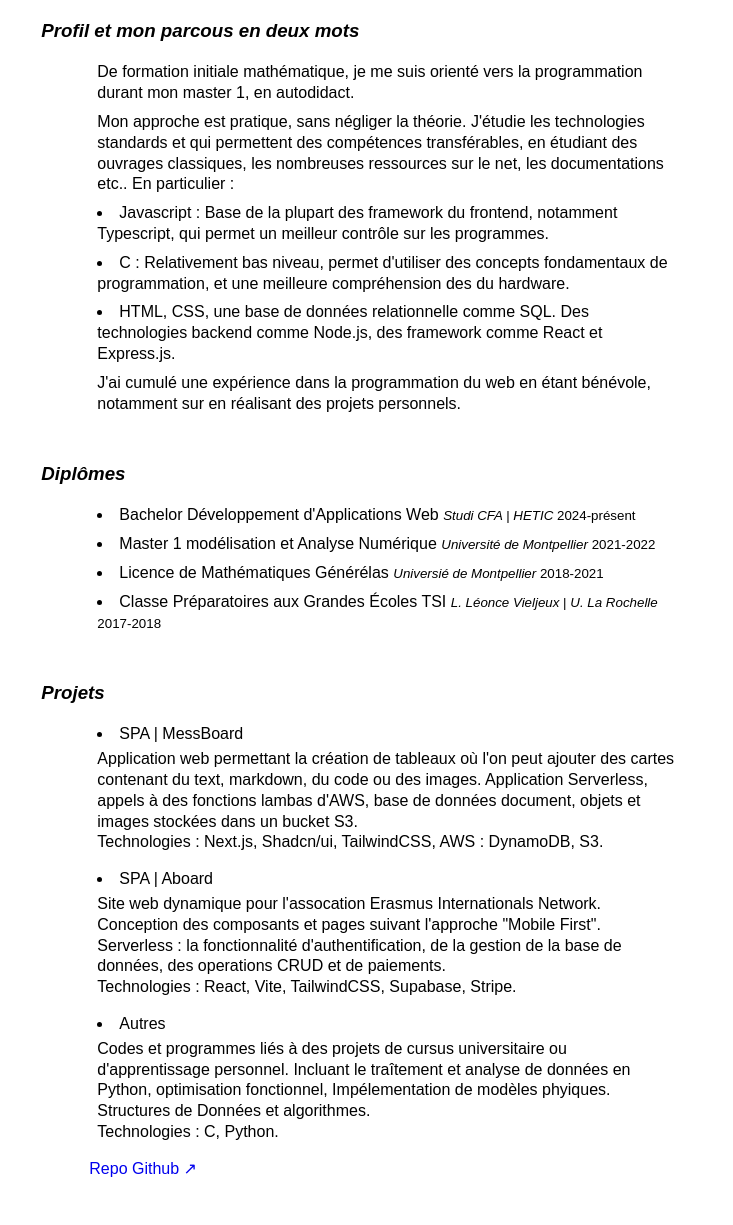
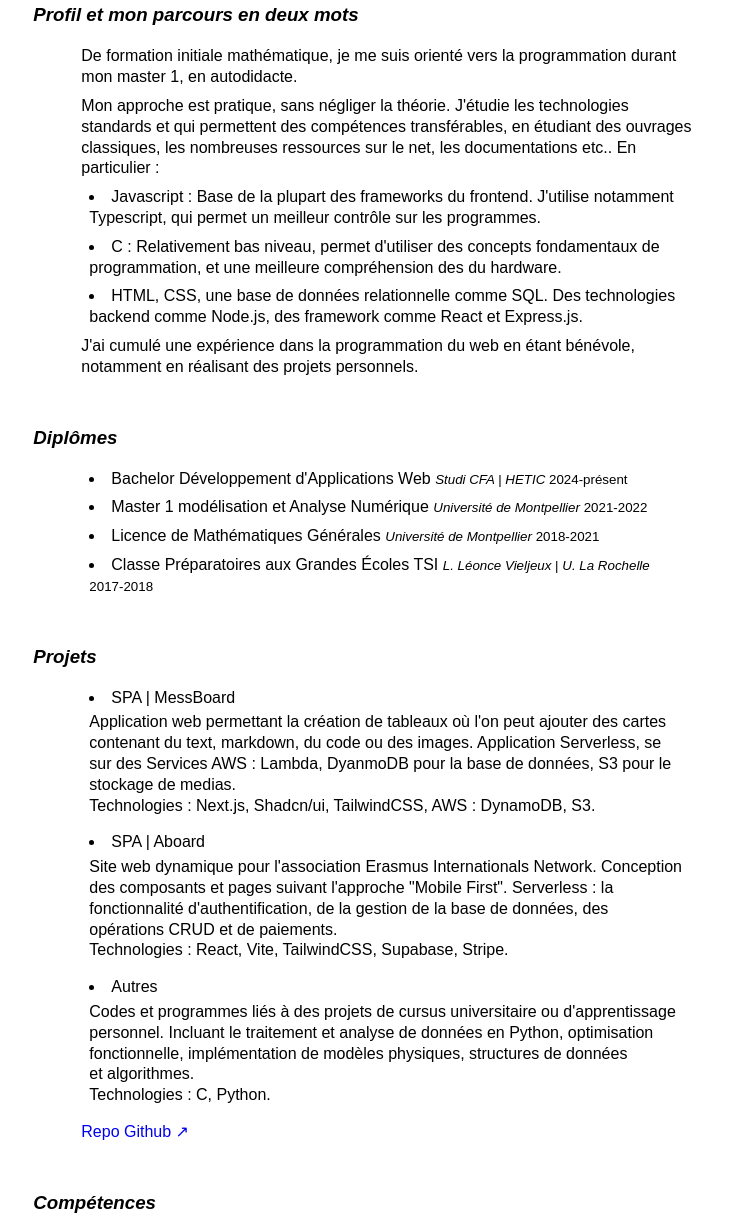
Before and after one commit to ZouicheOmar/ozdocs_vanilla, a plain HTML site: page cv.html in a window 1280 px wide. Shown: the part 181-1406 px from the top of the page, without its empty margins (273-1006 px from the left). Drawn offline with Linux system fonts and the light colour scheme.

Commit message:
spelling corretion

```diff
--- a/cv.html
+++ b/cv.html
@@ -29,23 +29,23 @@
 			</header>
 
 					<div class="section">
-			<h3> Profil et mon parcous en deux mots</h3>
+			<h3> Profil et mon parcours en deux mots</h3>
 				<ul>
 					<p>
-						De formation initiale mathématique, je me suis orienté vers la programmation durant mon master 1, en autodidact.
+						De formation initiale mathématique, je me suis orienté vers la programmation durant mon master 1, en autodidacte.
 					</p>
 					<p>
 					Mon approche est pratique, sans négliger la théorie. J'étudie les technologies standards et qui permettent des compétences transférables, en étudiant des ouvrages classiques, les nombreuses ressources sur le net, les documentations etc.. En particulier :
 					</p>
 					<li>
-						Javascript : Base de la plupart des framework du frontend, notamment Typescript, qui permet un meilleur contrôle sur les programmes.
+						Javascript : Base de la plupart des frameworks du frontend. J'utilise notamment Typescript, qui permet un meilleur contrôle sur les programmes.
 					</li>
 					<li>
 						C : Relativement bas niveau, permet d'utiliser des concepts fondamentaux de programmation, et une meilleure compréhension des du hardware.
 					</li>
 					<li> HTML, CSS, une base de données relationnelle comme SQL. Des technologies backend comme Node.js, des framework comme React et Express.js.</li>
 					<p>
-						J'ai cumulé une expérience dans la programmation du web en étant bénévole, notamment sur en réalisant des projets personnels.
+						J'ai cumulé une expérience dans la programmation du web en étant bénévole, notamment en réalisant des projets personnels.
 					</p>
 				</ul>
 			</div>
@@ -59,7 +59,7 @@
 						<span class="li-title"> Master 1 modélisation et Analyse Numérique </span>
 						<small> <i>Université de Montpellier </i> 2021-2022</small>
 					</li>
-					<li> <span class="li-title"> Licence de Mathématiques Générélas </span> <small> <i>Universié de Montpellier </i> 2018-2021</small>
+					<li> <span class="li-title"> Licence de Mathématiques Générales </span> <small> <i>Université de Montpellier </i> 2018-2021</small>
 					</li>
 					<li> <span class="li-title"> Classe Préparatoires aux Grandes Écoles TSI </span>
 						<small> <i>L. Léonce Vieljeux</i> | <i> U. La Rochelle </i> 2017-2018 </small>
@@ -72,7 +72,7 @@
 				<ul>
 					<li>
 						<span class="li-title">SPA | MessBoard </span>
-						<p class="li-text"> Application web permettant la création de tableaux où l'on peut ajouter des cartes contenant du text, markdown, du code ou des images. Application Serverless, appels à des fonctions lambas d'AWS, base de données document, objets et images stockées dans un bucket S3.
+						<p class="li-text"> Application web permettant la création de tableaux où l'on peut ajouter des cartes contenant du text, markdown, du code ou des images. Application Serverless, se sur des Services AWS : Lambda, DyanmoDB pour la base de données, S3 pour le stockage de medias.
 							<br />
 							Technologies : Next.js, Shadcn/ui, TailwindCSS, AWS : DynamoDB, S3.
 						</p>
@@ -81,7 +81,7 @@
 						<li>
 							<span class="li-title"> SPA | Aboard </span>
 							<p class="li-text">
-								Site web dynamique pour l'assocation Erasmus Internationals Network. Conception des composants et pages suivant l'approche "Mobile First". Serverless : la fonctionnalité d'authentification, de la gestion de la base de données, des operations CRUD et de paiements.
+								Site web dynamique pour l'association Erasmus Internationals Network. Conception des composants et pages suivant l'approche "Mobile First". Serverless : la fonctionnalité d'authentification, de la gestion de la base de données, des opérations CRUD et de paiements.
 								<br />
 								Technologies : React, Vite, TailwindCSS, Supabase, Stripe.
 							</p>
@@ -89,7 +89,7 @@
 						<li>
 							<span class="li-title"> Autres </span>
 							<p class="li-text">
-							Codes et programmes liés à des projets de cursus universitaire ou d'apprentissage personnel. Incluant le traîtement et analyse de données en Python, optimisation fonctionnel, Impélementation de modèles phyiques. Structures de Données et algorithmes.
+							Codes et programmes liés à des projets de cursus universitaire ou d'apprentissage personnel. Incluant le traitement et analyse de données en Python, optimisation fonctionnelle, implémentation de modèles physiques, structures de données et algorithmes.
 								<br />
 								Technologies : C, Python.
 							</p>
@@ -103,13 +103,13 @@
 					<h3> Compétences </h3>
 					<ul>
 						<span class="li-title"> Technique </span>
-						<p class="li-text"> Languages de Programmation : Typescript/Javascript, C, Python.
+						<p class="li-text"> Langages de Programmation : Typescript/Javascript, C, Python.
 							<br/> Framework / Librairies : Node.js, Express.js, React, Next.js.
 							<br/> Environnement / Outils : GNU/Linux, Git.</p>
 					</ul>
 					<ul>
 						<span class="li-title"> Langues </span>
-						<p class="li-text"> Anglais : Courant / Bilingue </p>
+						<p class="li-text"> Anglais : Courant / Bilingue.</p>
 					</ul>
 				</div>
 
@@ -117,7 +117,7 @@
 				<h3> Études Personnelles</h3>
 				<ul>
 					<span class="li-title"> Actuellement</span>, j'étudie les ouvrages suivants :
-					<li> Professionnal Javascript for Web Developpers </li>
+					<li> Professional Javascript for Web Developers </li>
 					<li> Data Structures Using C </li>
 					<li> The C Programming Language </li>
 				</ul>
--- a/styles.css
+++ b/styles.css
@@ -2,7 +2,7 @@ body {
 	font: 1em / 1.3 sans-serif;
 }
 
-html, body, div, p, h2, ul, li{
+html, body, p, h2, ul, li{
 	margin : 8px;
 }
 
@@ -42,7 +42,7 @@ nav {
 }
 
 nav > div > a {
-	padding: 0 5px 0 5px;
+	padding: 0 0 0 8px;
 	text-underline-offset : 8px;
 }
 
@@ -64,10 +64,16 @@ hr {
 
 p {
 	text-wrap : pretty;
+	margin-left : 0;
+	margin-right : 0;
 }
 
 p > a {
 	text-decoration: none;
+}
+
+div {
+	margin : 0;
 }
 
 hr {
```
Also changed, not shown: index.html (+1 -1 lines).
